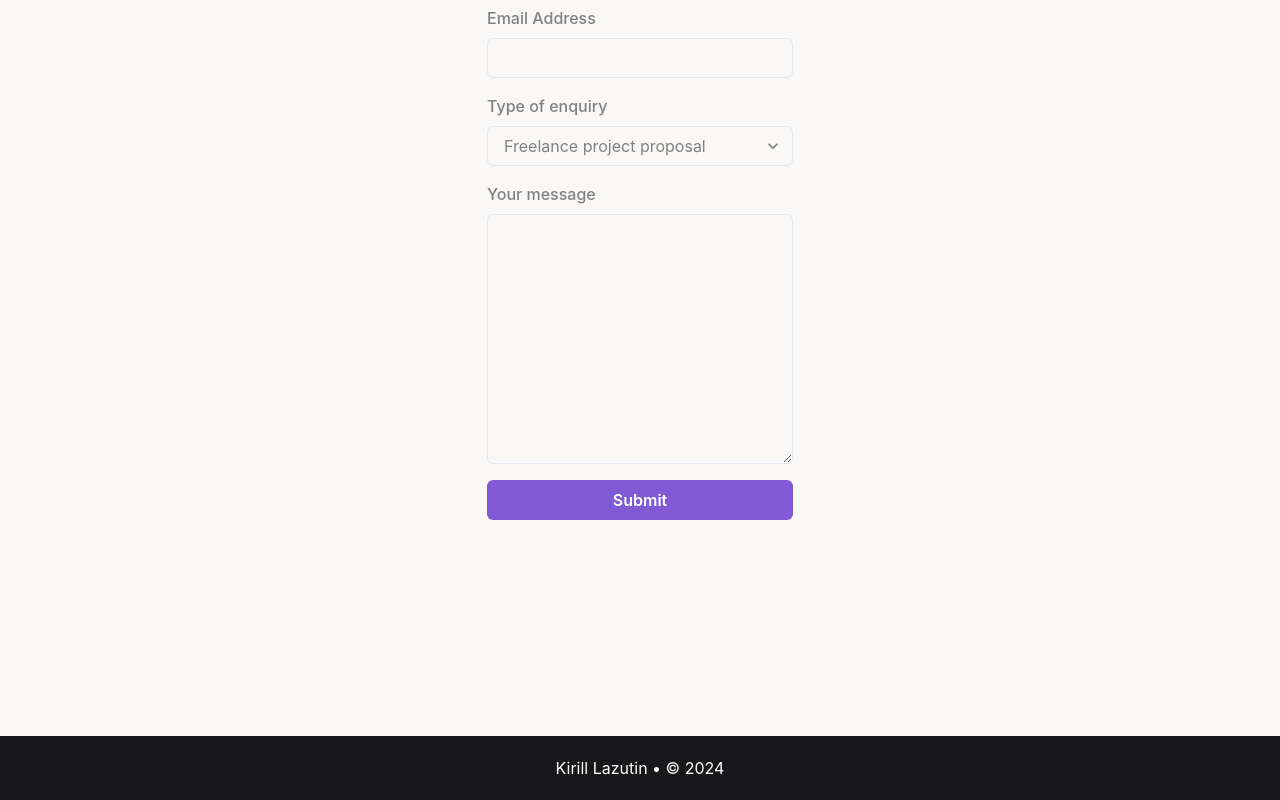
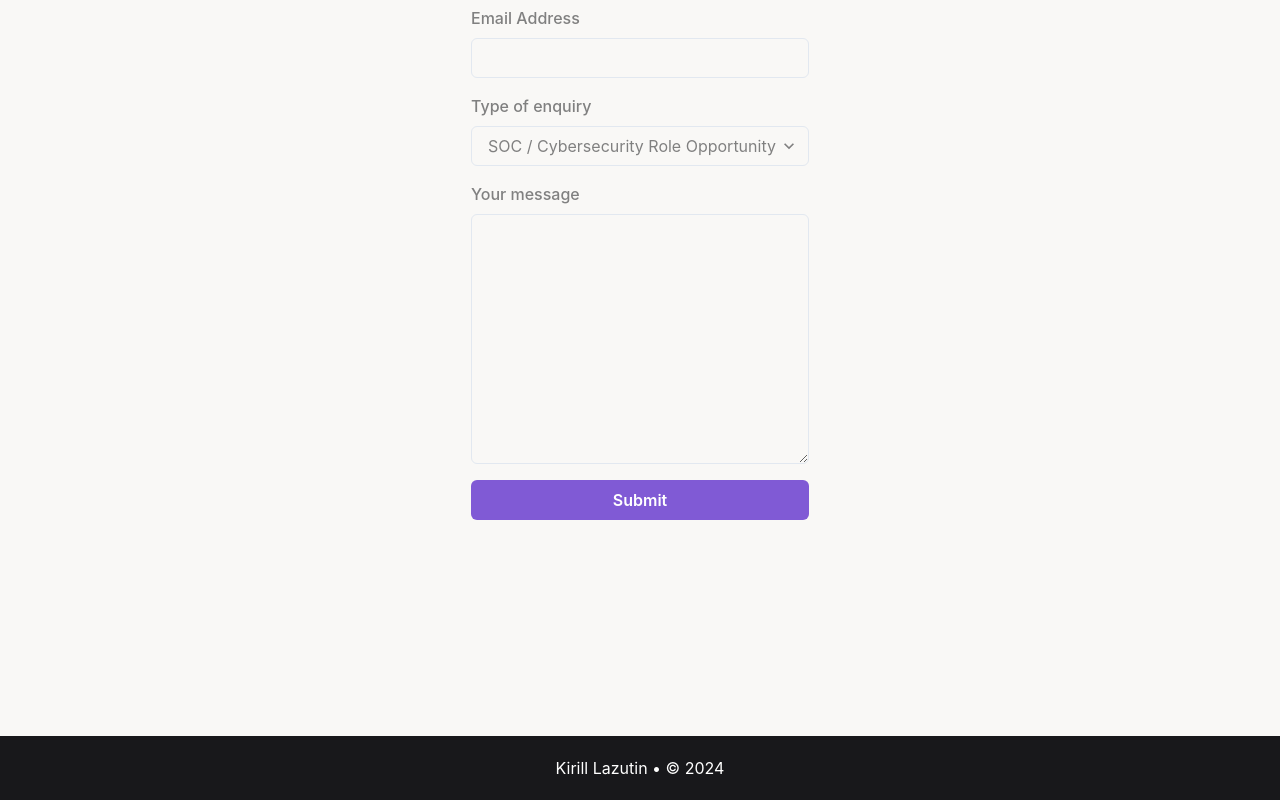
Before and after one commit to Kirill777-web/FullStack-WebDev-Portfolio, a React (Create React App) app: page / in a window 1280 px wide. Shown: the part 11117-11917 px from the top of the page. Built offline with nearby package versions, Linux system fonts and the light colour scheme; no server answers.

Commit message:
Update enquiry type option in ContactMeSection

```diff
--- a/src/components/ContactMeSection.js
+++ b/src/components/ContactMeSection.js
@@ -101,7 +101,7 @@ const ContactMeSection = () => {
               <FormControl>
                 <FormLabel htmlFor='type'>Type of enquiry</FormLabel>
                 <Select id='type' name='type' {...formik.getFieldProps('type')}>
-                  <option value='hireMe'>Freelance project proposal</option>
+                  <option value='hireMe'>SOC / Cybersecurity Role Opportunity</option>
                   <option value='openSource'>
                     Open source consultancy session
                   </option>
```
